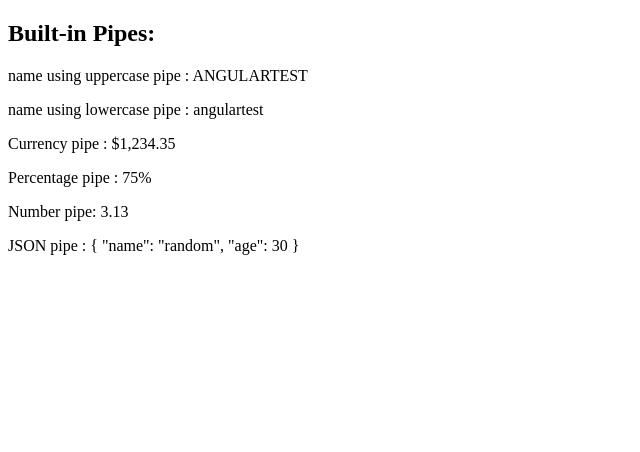
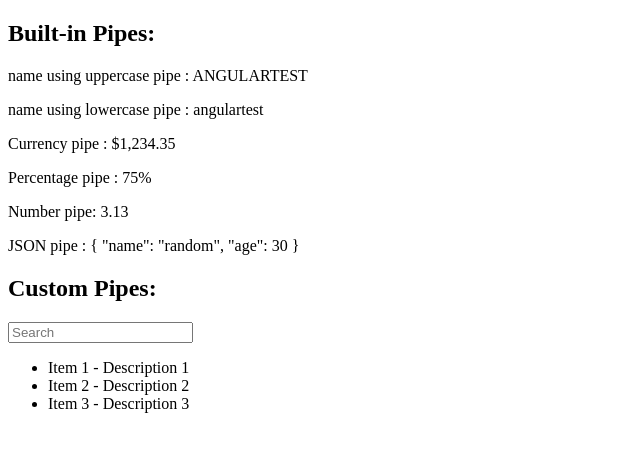
Before and after one commit to bhargav-kalsariya/AngularText, an Angular app: page / in a window 1280 px wide. Shown: the top 452 px of the page, without its empty margins (0-640 px from the left). Built offline with nearby package versions, Linux system fonts and the light colour scheme.

Commit message:
custom pipe done

```diff
--- a/src/app/app.component.html
+++ b/src/app/app.component.html
@@ -5,3 +5,12 @@
 <p>Percentage pipe : {{ percentValue | percent }}</p>
 <p>Number pipe: {{ numberValue | number : "1.2-2" }}</p>
 <p>JSON pipe : {{ object | json }}</p>
+
+<h2>Custom Pipes:</h2>
+
+<input [(ngModel)]="searchTerm" placeholder="Search" />
+<ul>
+  <li *ngFor="let item of items | filter : searchTerm">
+    {{ item.name }} - {{ item.description }}
+  </li>
+</ul>
--- a/src/app/app.component.ts
+++ b/src/app/app.component.ts
@@ -1,15 +1,22 @@
-import { Component } from '@angular/core';
+import { Component, OnInit } from '@angular/core';
 
 @Component({
   selector: 'app-root',
   templateUrl: './app.component.html',
   styleUrls: ['./app.component.scss'],
 })
-export class AppComponent {
+export class AppComponent implements OnInit {
+  ngOnInit(): void {}
   title = 'angularTest';
   Bday = new Date();
   price = 1234.35442;
   object = { name: 'random', age: 30 };
   numberValue = 3.1335444;
   percentValue = 0.75;
+  searchTerm: string = '';
+  items: any[] = [
+    { name: 'Item 1', description: 'Description 1' },
+    { name: 'Item 2', description: 'Description 2' },
+    { name: 'Item 3', description: 'Description 3' },
+  ];
 }
--- /dev/null
+++ b/src/app/filter.pipe.ts
@@ -0,0 +1,21 @@
+import { Pipe, PipeTransform } from '@angular/core';
+
+@Pipe({
+  name: 'filter',
+})
+export class FilterPipe implements PipeTransform {
+  transform(items: any[], searchTerm: string): any[] {
+    if (!items) return [];
+    if (!searchTerm) return items;
+
+    searchTerm = searchTerm.toLowerCase();
+
+    return items.filter((item) => {
+      // Customize this condition to match your filtering criteria
+      return (
+        item.name.toLowerCase().includes(searchTerm) ||
+        item.description.toLowerCase().includes(searchTerm)
+      );
+    });
+  }
+}
```
Also changed, not shown: src/app/app.module.ts (+4 -3 lines), 1 other file (tests, documents, lock files or other folders).
